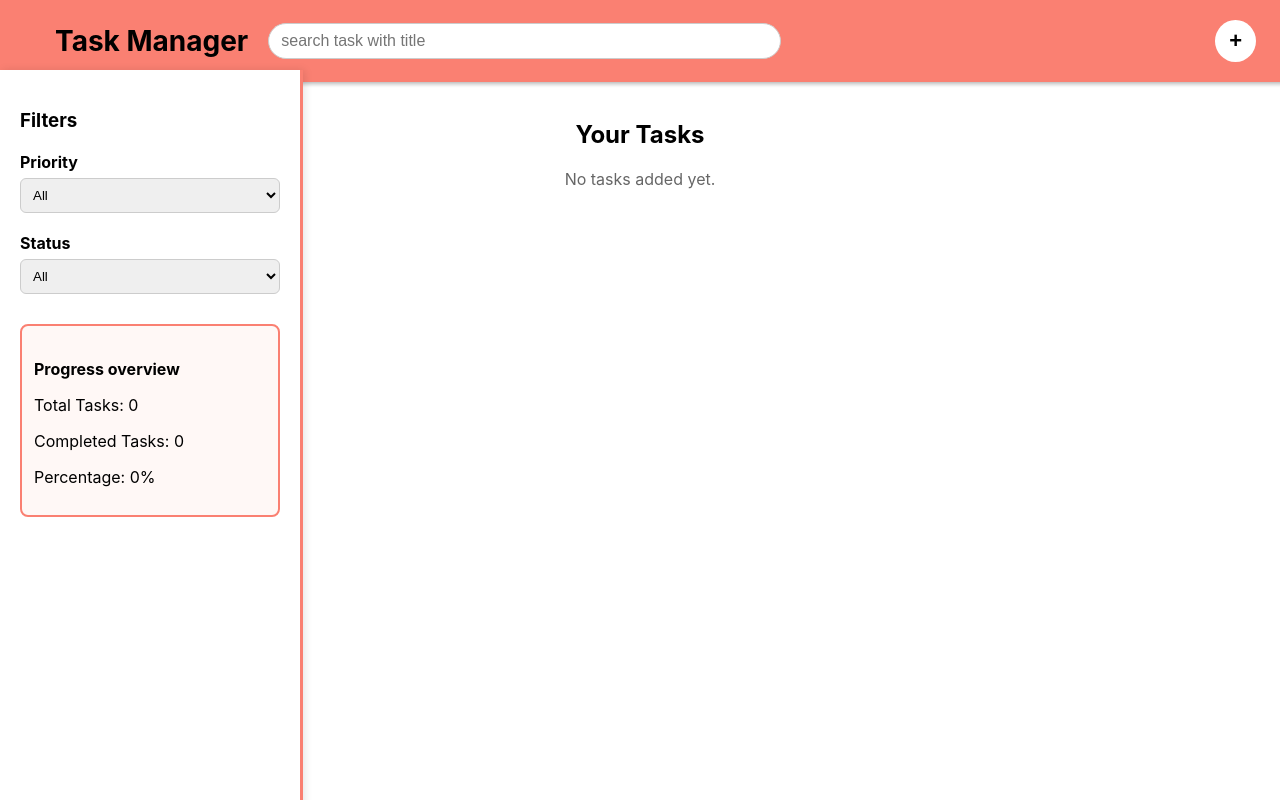
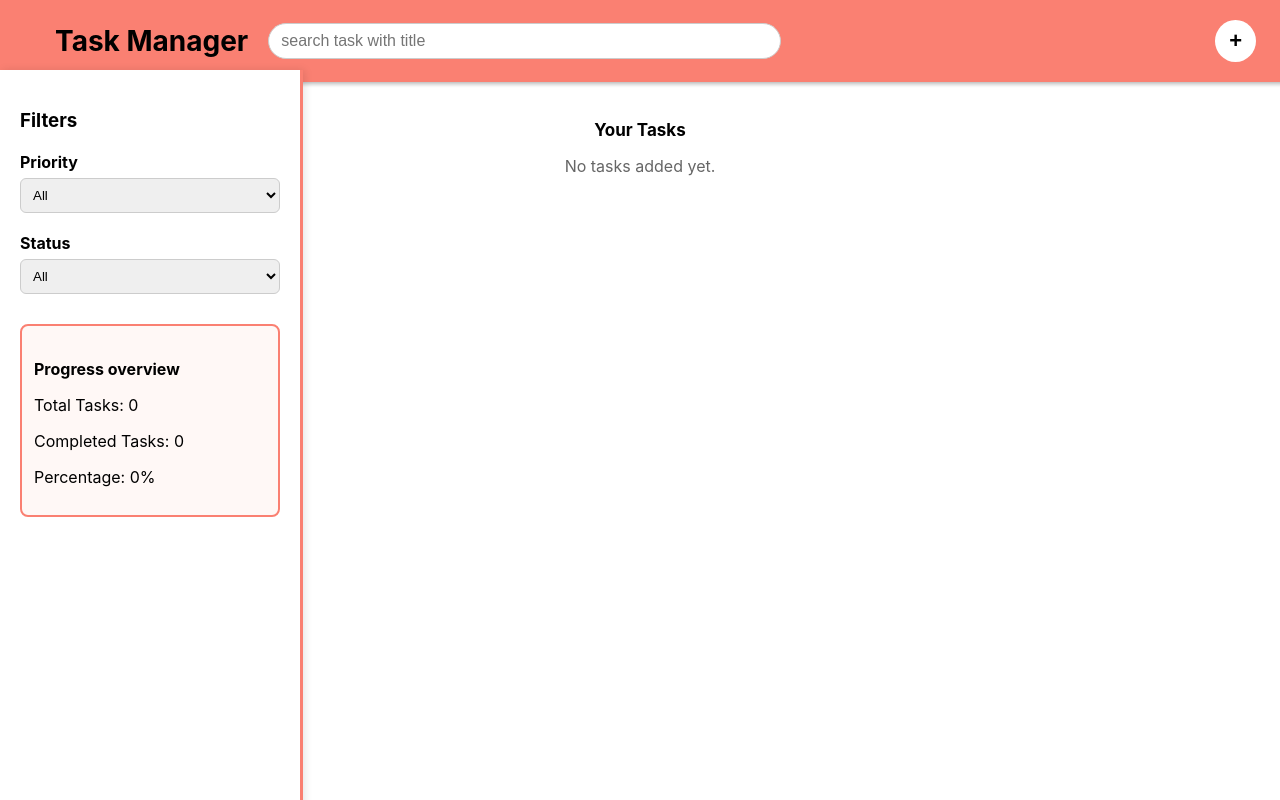
Before and after one commit to TVVaishnavi/Task-Manager-HVA-, a React (Create React App) app in the folder task-manager/: page / in a window 1280 px wide. Built offline with nearby package versions, Linux system fonts and the light colour scheme.

Commit message:
Adjust styles for title and task card

```diff
--- a/task-manager/src/style/TaskList.css
+++ b/task-manager/src/style/TaskList.css
@@ -10,8 +10,8 @@ ul{
 }
 
 .title{
-    font-size: 24px;
-    margin-bottom: 20px;
+    font-size: 17px;
+    margin-bottom: 6px;
 }
 
 .empty-text{
@@ -34,9 +34,9 @@ ul{
 
 .task-card{
     background: #fff;
-    padding: 20px;
-    border-radius: 10px;
-    border: 3px solid #fa8072;
+    padding: 14px;
+    border-radius: 8px;
+    border: 2px solid #fa8072;
     box-shadow: 0 4px 10px rgba(0,0,0,0.1);
     transition: transform 0.2s ease-out;
 }
```
